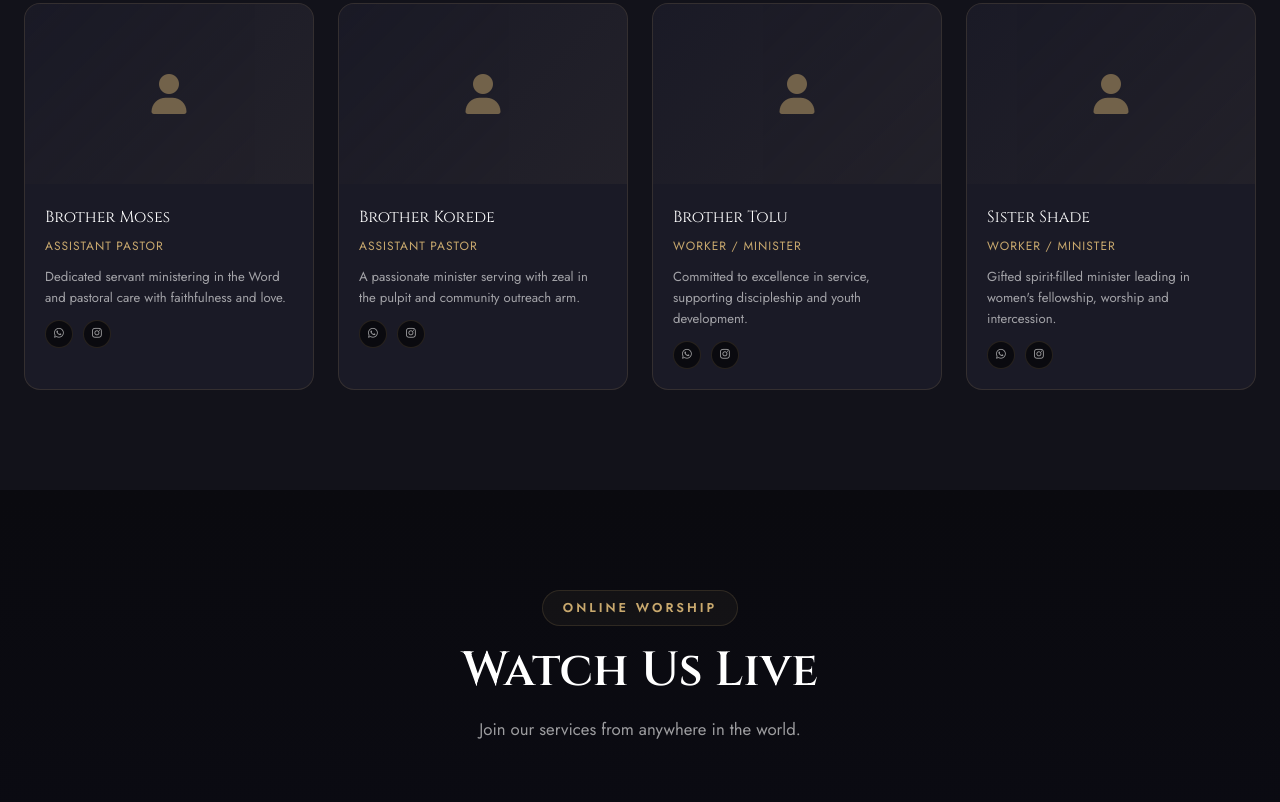
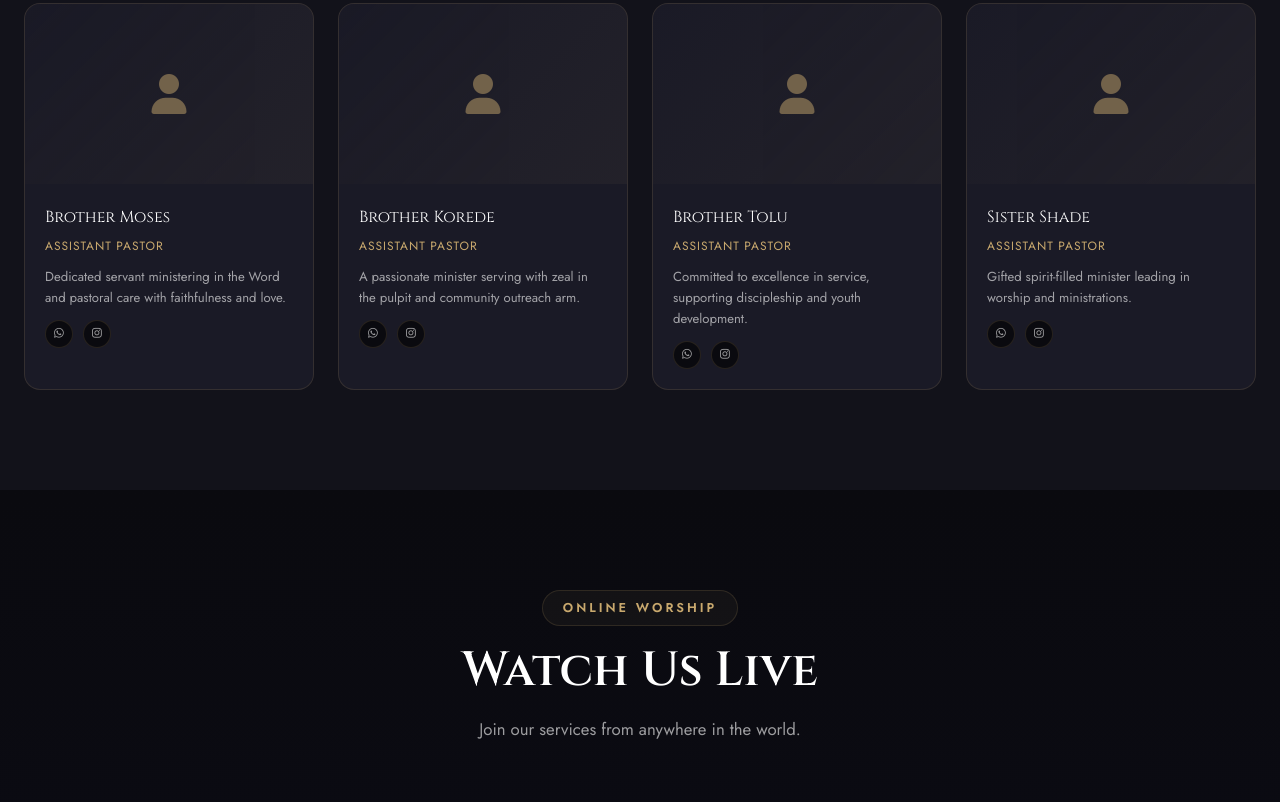
Before and after one commit to Scholar94/gw, a plain HTML site: page index.html in a window 1280 px wide. Shown: the part 3311-4113 px from the top of the page. Drawn offline with nearby package versions, Linux system fonts and the light colour scheme.

Commit message:
Update leader roles and descriptions in index.html

```diff
--- a/index.html
+++ b/index.html
@@ -174,8 +174,8 @@ Where we raise the Josephs, Daniels and Esthers of our time...</p>
     <div class="leaders-grid">
       <div class="leader-mini-card"><div class="mini-img-wrap"><div class="leader-img-placeholder small"><i class="fas fa-user"></i></div></div><div class="mini-info"><h4>Brother Moses</h4><span>Assistant Pastor</span><p>Dedicated servant ministering in the Word and pastoral care with faithfulness and love.</p><div class="leader-social small"><a href="#"><i class="fab fa-whatsapp"></i></a><a href="#"><i class="fab fa-instagram"></i></a></div></div></div>
       <div class="leader-mini-card"><div class="mini-img-wrap"><div class="leader-img-placeholder small"><i class="fas fa-user"></i></div></div><div class="mini-info"><h4>Brother Korede</h4><span>Assistant Pastor</span><p>A passionate minister serving with zeal in the pulpit and community outreach arm.</p><div class="leader-social small"><a href="#"><i class="fab fa-whatsapp"></i></a><a href="#"><i class="fab fa-instagram"></i></a></div></div></div>
-      <div class="leader-mini-card"><div class="mini-img-wrap"><div class="leader-img-placeholder small"><i class="fas fa-user"></i></div></div><div class="mini-info"><h4>Brother Tolu</h4><span>Worker / Minister</span><p>Committed to excellence in service, supporting discipleship and youth development.</p><div class="leader-social small"><a href="#"><i class="fab fa-whatsapp"></i></a><a href="#"><i class="fab fa-instagram"></i></a></div></div></div>
-      <div class="leader-mini-card"><div class="mini-img-wrap"><div class="leader-img-placeholder small"><i class="fas fa-user"></i></div></div><div class="mini-info"><h4>Sister Shade</h4><span>Worker / Minister</span><p>Gifted spirit-filled minister leading in women's fellowship, worship and intercession.</p><div class="leader-social small"><a href="#"><i class="fab fa-whatsapp"></i></a><a href="#"><i class="fab fa-instagram"></i></a></div></div></div>
+      <div class="leader-mini-card"><div class="mini-img-wrap"><div class="leader-img-placeholder small"><i class="fas fa-user"></i></div></div><div class="mini-info"><h4>Brother Tolu</h4><span>Assistant Pastor</span><p>Committed to excellence in service, supporting discipleship and youth development.</p><div class="leader-social small"><a href="#"><i class="fab fa-whatsapp"></i></a><a href="#"><i class="fab fa-instagram"></i></a></div></div></div>
+      <div class="leader-mini-card"><div class="mini-img-wrap"><div class="leader-img-placeholder small"><i class="fas fa-user"></i></div></div><div class="mini-info"><h4>Sister Shade</h4><span>Assistant Pastor</span><p>Gifted spirit-filled minister leading in worship and ministrations.</p><div class="leader-social small"><a href="#"><i class="fab fa-whatsapp"></i></a><a href="#"><i class="fab fa-instagram"></i></a></div></div></div>
     </div>
   </div>
 </section>
```
